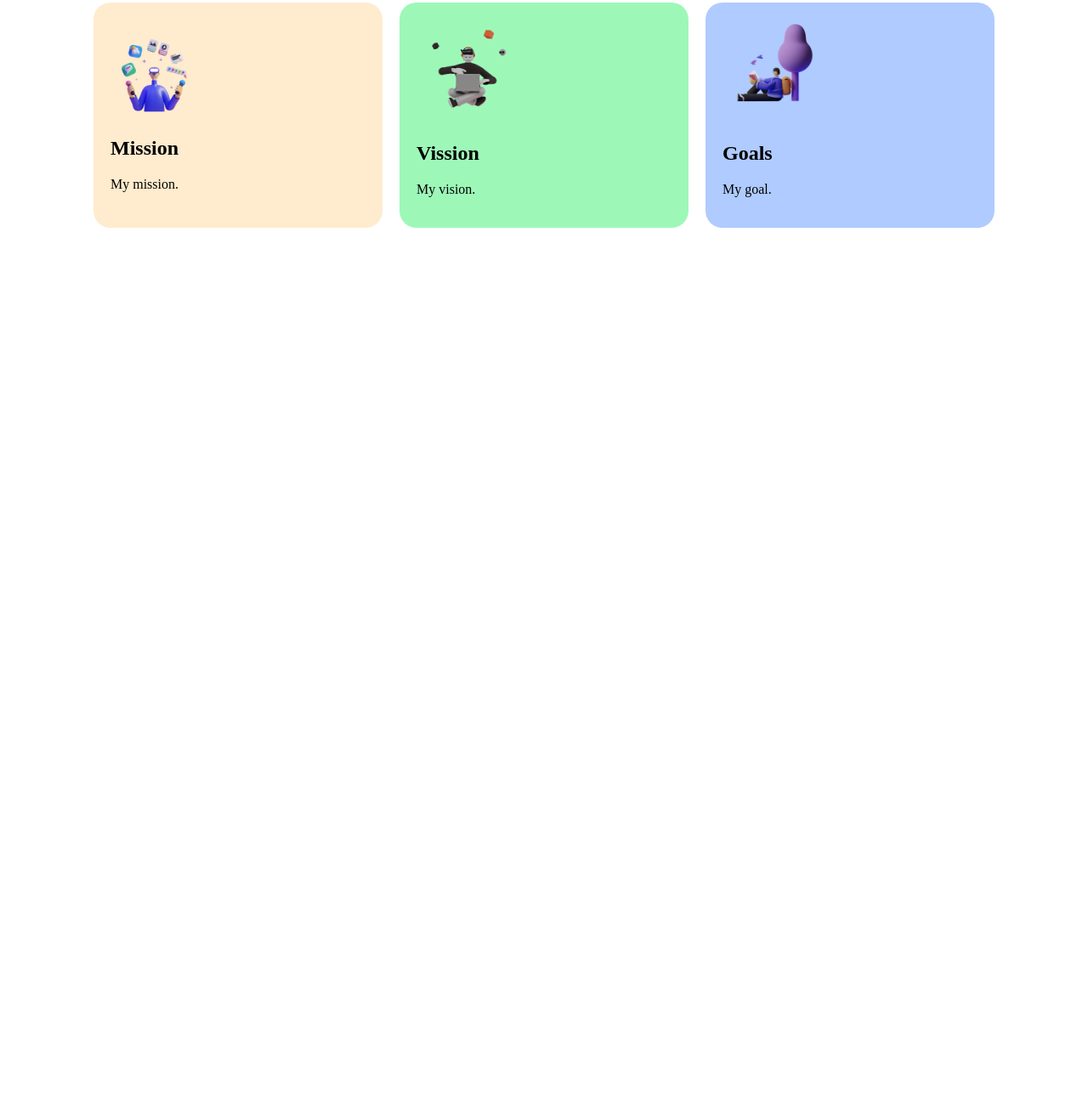
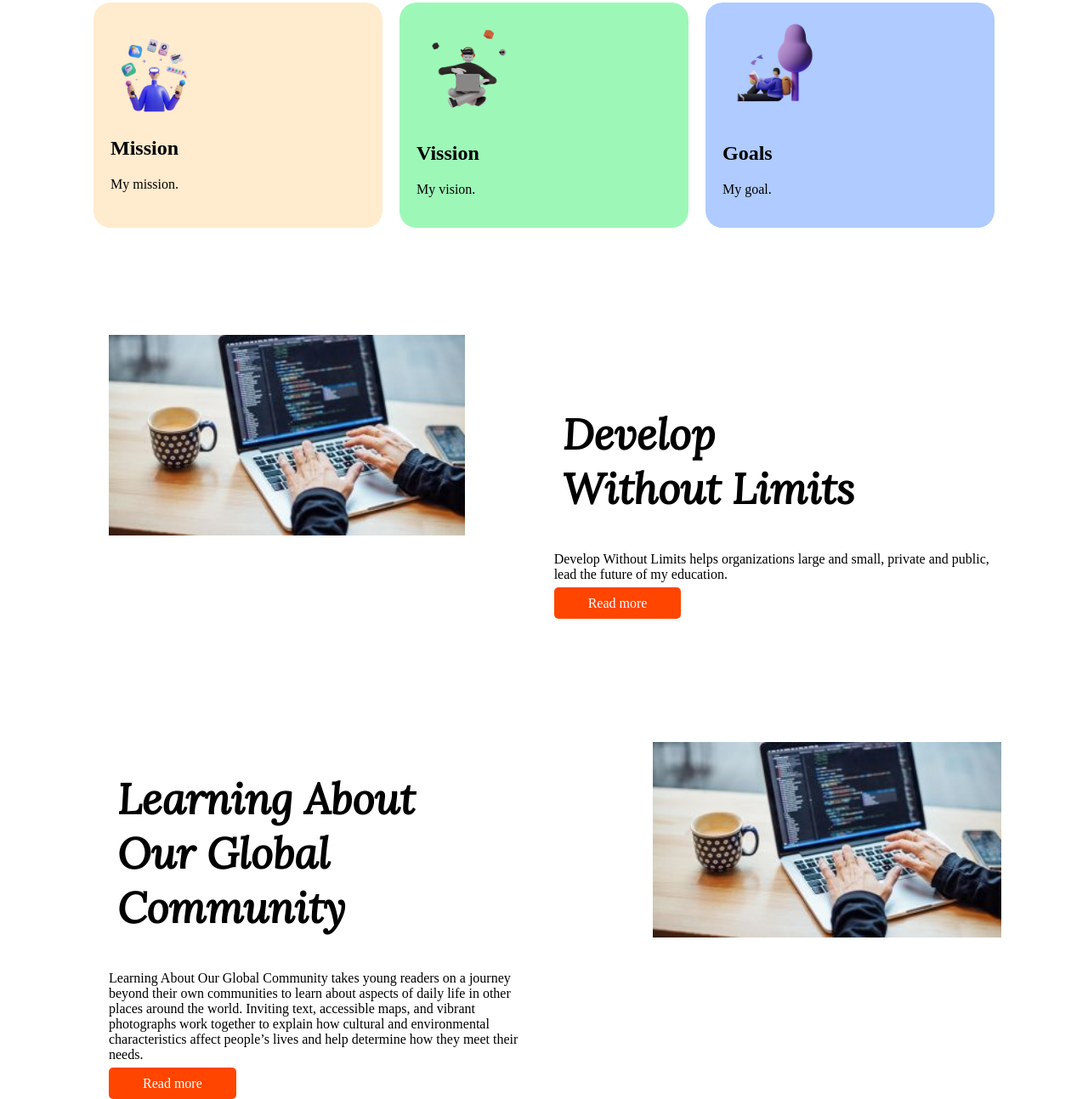
Before and after one commit to Rifat-10/Millestone-One-Portfolio, a plain HTML site: page index.html in a window 1280 px wide. Shown: the part 583-1876 px from the top of the page at 85% size. Before the commit the page ends 951 px from the top, so only its background shows below. Drawn offline with Linux system fonts and the light colour scheme; a web font is replaced by a local one.

Commit message:
Develop & Learning part

```diff
--- a/index.html
+++ b/index.html
@@ -5,6 +5,11 @@
     <meta http-equiv="X-UA-Compatible" content="IE=edge">
     <meta name="viewport" content="width=device-width, initial-scale=1.0">
     <title>My Portfolio</title>
+    <link rel="shortcut icon" href="images/shapes/shape-5.png" type="image/x-icon">
+    <link rel="preconnect" href="https://fonts.googleapis.com">
+    <link rel="preconnect" href="https://fonts.gstatic.com" crossorigin>
+    <link href="https://fonts.googleapis.com/css2?family=Lora:ital@1&family=Pushster&display=swap" rel="stylesheet">
+
     <link rel="stylesheet" href="style.css" />
 </head>
 <body>
@@ -62,5 +67,47 @@
       </div>
 
 
+
+
+      <section>
+
+        <div class="a22">
+            <img src="images/pictures/a.jpg" alt="">
+        </div>
+
+
+        <div class="a2">
+
+            <h1 class="h-2">Develop <br> Without Limits</h1>
+
+            <p>Develop Without Limits helps organizations large and small, private and public,<br> lead the future of my education.</p>
+
+            <a class="button-one"target="_blank" rel="_blank" href="">Read more</a>
+
+        </div>
+
+    </section>
+
+
+    <section class="aaa">
+
+
+
+        <div class="a3">
+
+            <h1 class="h-3">Learning About <br> Our Global Community</h1>
+
+            <p>Learning About Our Global Community takes young readers on a journey beyond their own communities to learn about aspects of daily life in other places around the world. Inviting text, accessible maps, and vibrant photographs work together to explain how cultural and environmental characteristics affect people’s lives and help determine how they meet their needs.</p>
+
+            <a class="button-one"target="_blank" rel="_blank" href="">Read more</a>
+
+        </div>
+
+        <div class="a33">
+            <img src="images/pictures/a.jpg" alt="">
+        </div>
+
+    </section>
+
 </body>
 </html>
--- a/style.css
+++ b/style.css
@@ -95,3 +95,83 @@ section{
 .goals img{
     width: 40%;
 }
+
+.h-2{
+    margin-left: 10px;
+    font-family: 'Lora', serif;
+    font-size: 50px;
+}
+.color{
+    color: orangered;
+}
+
+.button-one{
+    text-decoration: none;
+    padding: 10px 40px;
+    background-color: orangered;
+    color: white;
+    border-radius: 5px;
+}
+
+section{
+    display: flex;
+}
+
+.a2{
+    width: 60%;
+
+    margin-top: 70px;
+
+}
+.a22{
+    width: 50%;
+    padding-left: 10%;
+
+}
+.a22 img{
+    width: 80%;
+
+    padding-top: 05%;
+}
+
+
+.h-3{
+    margin-left: 10px;
+    font-family: 'Lora', serif;
+    font-size: 50px;
+}
+.color{
+    color: orangered;
+}
+
+.button-one{
+    text-decoration: none;
+    padding: 10px 40px;
+    background-color: orangered;
+    color: white;
+    border-radius: 5px;
+}
+
+.aaa{
+    display: flex;
+    margin-top: 10%;
+}
+
+.a3{
+    width: 50%;
+    padding-left: 10%;
+    margin-top: 20px;
+
+}
+.a33{
+    width: 50%;
+    padding-left: 10%;
+
+}
+.a33 img{
+    width: 80%;
+
+    margin-right: 50px;
+
+    padding-top: 05%;
+}
```
Also changed, not shown: images/pictures/a.jpg (added).
